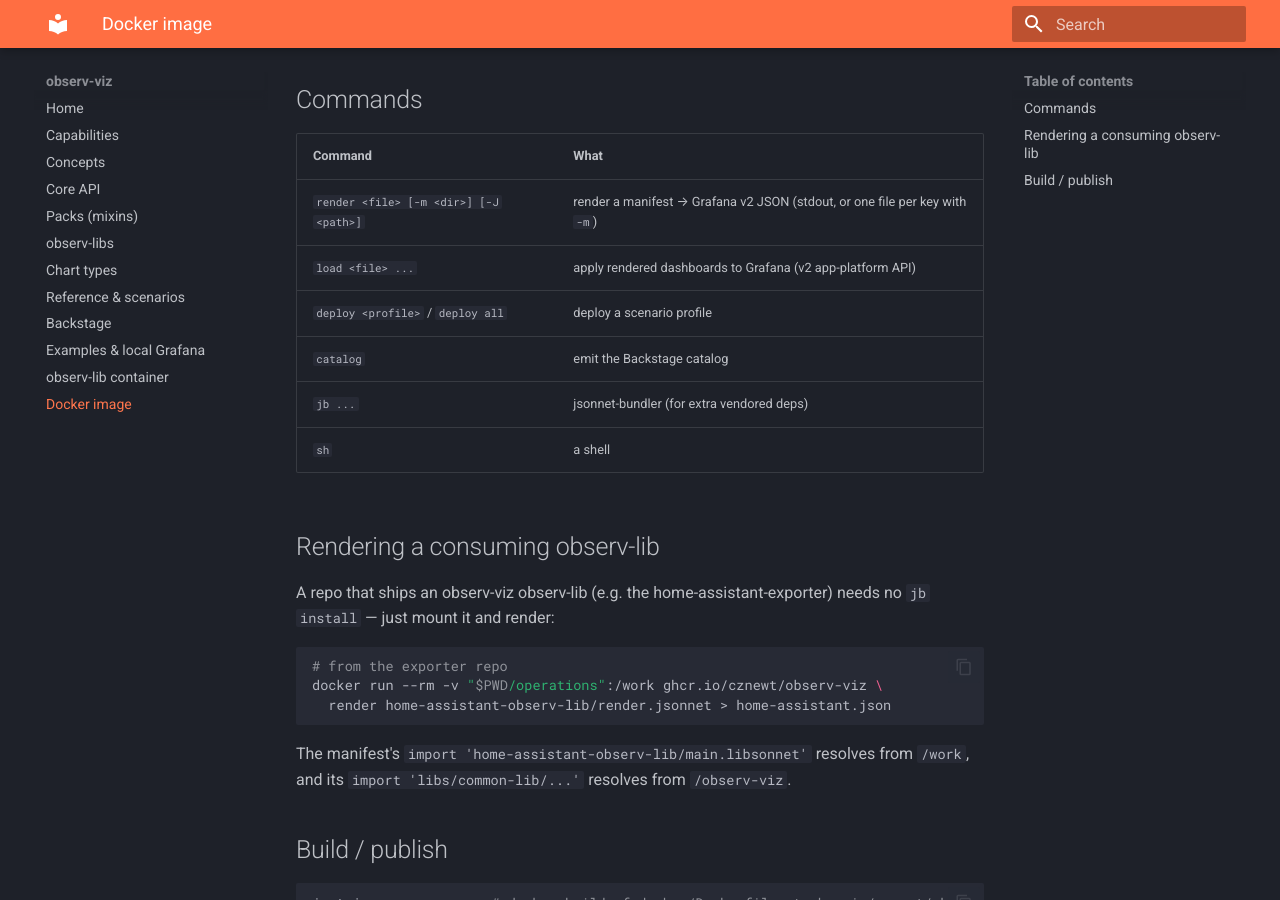
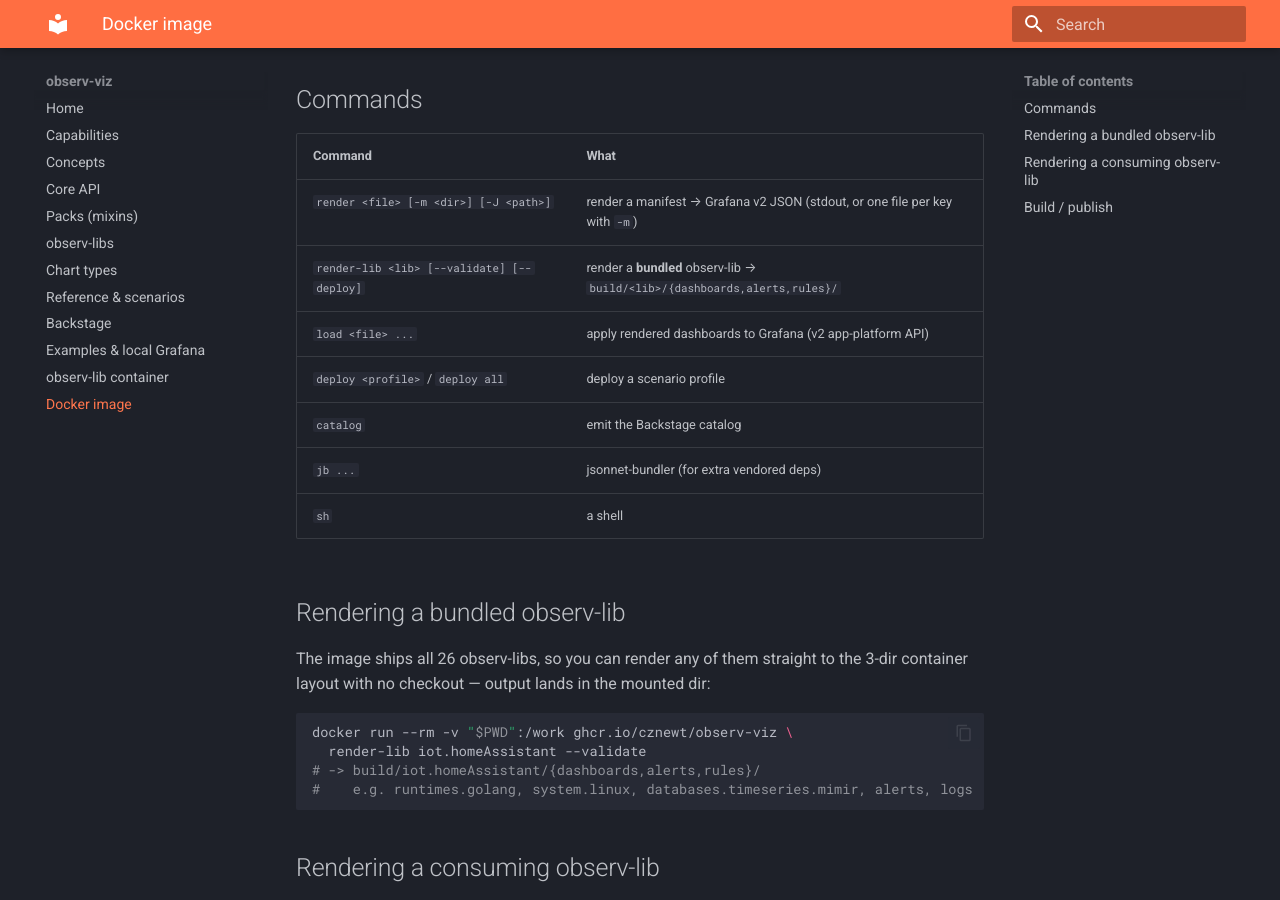
Before and after one commit to cznewt/observ-viz, an MkDocs documentation site: the page built from docs/docker.md, in a window 1280 px wide and 900 px high, scrolled down 270 px. Built offline with MkDocs 1.6.1 and Material for MkDocs 9.7.7, drawn with Linux system fonts in a browser that asks for light colours.

Commit message:
docs: image render-lib command (render bundled observ-libs to 3 dirs)

````diff
--- a/docs/docker.md
+++ b/docs/docker.md
@@ -13,11 +13,24 @@ docker run --rm -v "$PWD":/work ghcr.io/cznewt/observ-viz render <manifest.jsonn
 | Command | What |
 |---------|------|
 | `render <file> [-m <dir>] [-J <path>]` | render a manifest → Grafana v2 JSON (stdout, or one file per key with `-m`) |
+| `render-lib <lib> [--validate] [--deploy]` | render a **bundled** observ-lib → `build/<lib>/{dashboards,alerts,rules}/` |
 | `load <file> ...` | apply rendered dashboards to Grafana (v2 app-platform API) |
 | `deploy <profile>` / `deploy all` | deploy a scenario profile |
 | `catalog` | emit the Backstage catalog |
 | `jb ...` | jsonnet-bundler (for extra vendored deps) |
 | `sh` | a shell |
+
+## Rendering a bundled observ-lib
+
+The image ships all 26 observ-libs, so you can render any of them straight to the
+3-dir container layout with no checkout — output lands in the mounted dir:
+
+```sh
+docker run --rm -v "$PWD":/work ghcr.io/cznewt/observ-viz \
+  render-lib iot.homeAssistant --validate
+# -> build/iot.homeAssistant/{dashboards,alerts,rules}/
+#    e.g. runtimes.golang, system.linux, databases.timeseries.mimir, alerts, logs
+```
 
 ## Rendering a consuming observ-lib
 
````
